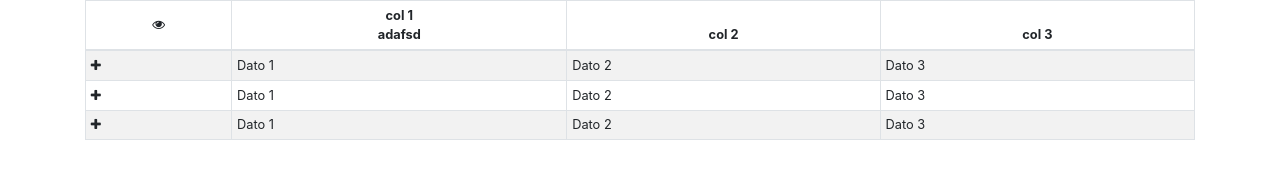
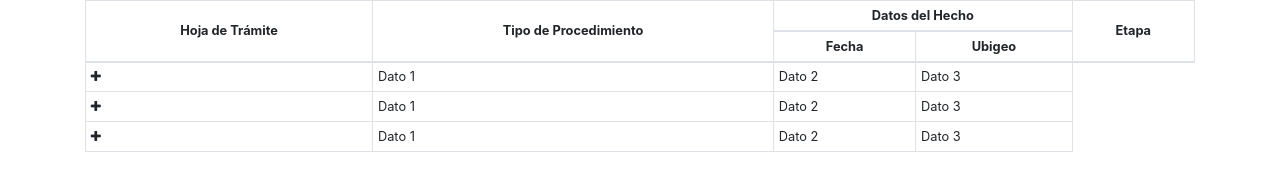
Before and after one commit to luisllampazo/siestig, a plain HTML site: page tablecollapsed.html in a window 1280 px wide. Drawn offline with Linux system fonts and the light colour scheme.

Commit message:
update
11JUN2020

```diff
--- a/tablecollapsed.html
+++ b/tablecollapsed.html
@@ -11,13 +11,19 @@
 		<div class="row">
 			<div class="col-12">
 				<div class="table-responsive">
-					<table id="tabla-registros" class="table table-striped table-bordered table-sm small">
+					<table id="tabla-registros" class="table table-bordered table-sm small">
 						<thead>
 							<tr class="text-center">
-								<th class="align-middle"><i class="fa fa-eye"></i></th>
-								<th>col 1<br>adafsd</th>
-								<th>col 2</th>
-								<th>col 3</th>
+
+								<th rowspan="2" class="align-middle">Hoja de Trámite</th>
+								<th rowspan="2" class="align-middle">Tipo de Procedimiento</th>
+								<th colspan="3" class="align-middle">Datos del Hecho</th>
+								<th rowspan="2" class="align-middle">Etapa</th>
+							</tr>
+							<tr class="text-center">
+								<th class="align-middle">Fecha</th>
+								<th class="align-middle">Ubigeo</th>
+
 							</tr>
 						</thead>
 						<tbody>
```
